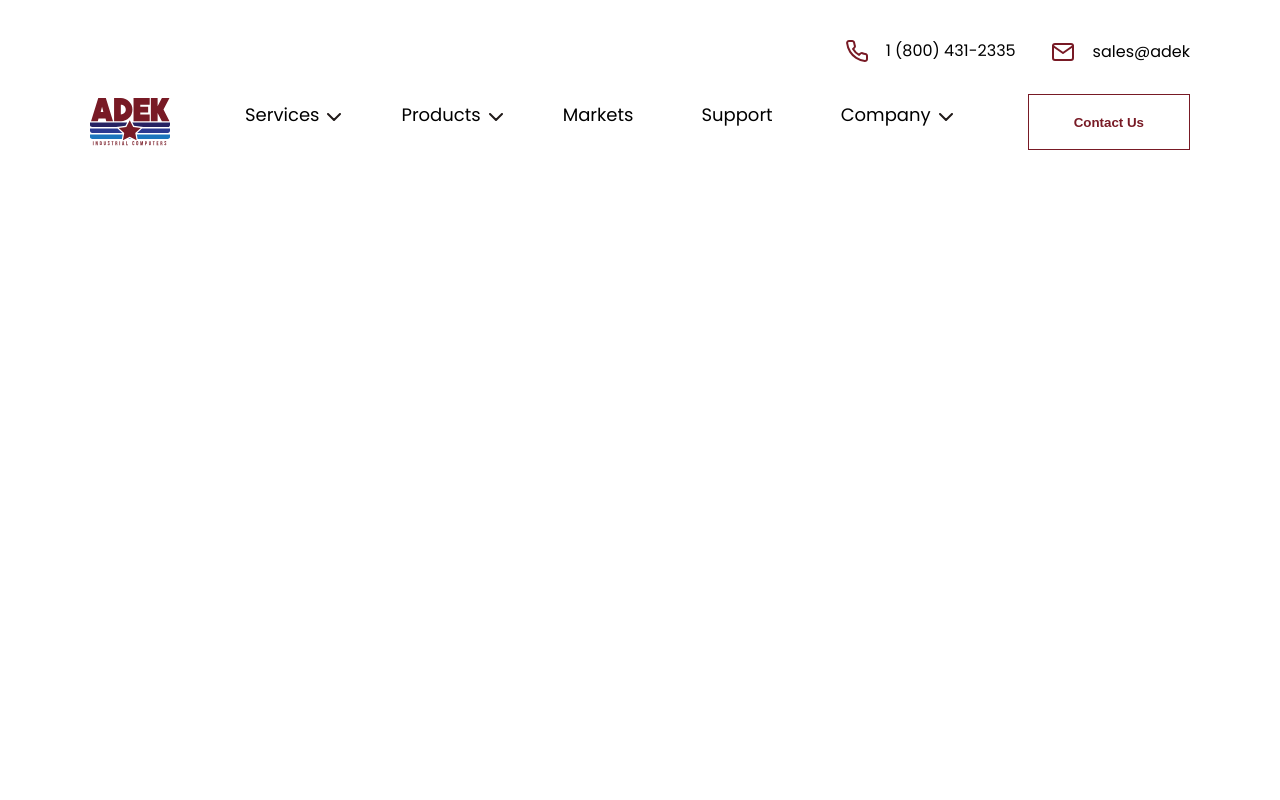
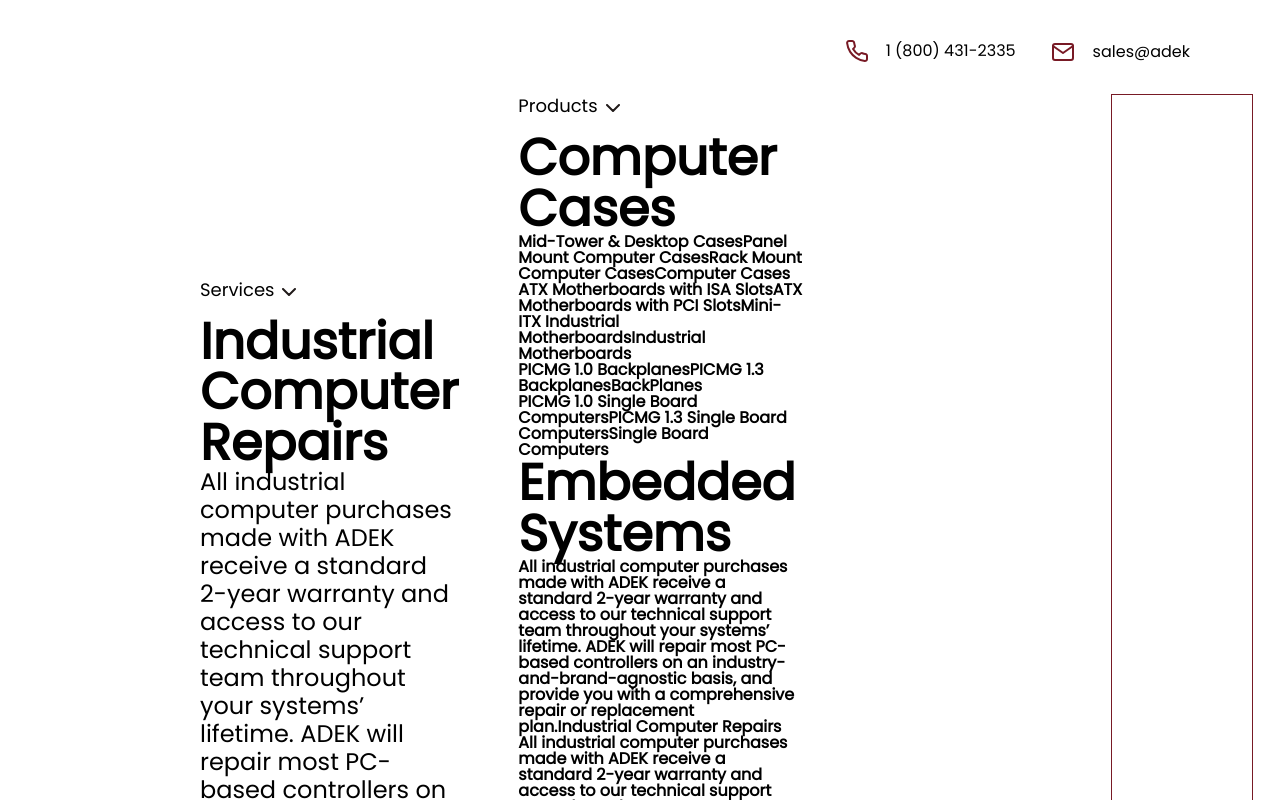
Before and after one commit to algomachine007/adek-css, a React (Create React App) app: page / in a window 1280 px wide. Shown: the top 800 px of the page. Built offline with nearby package versions, Linux system fonts and the light colour scheme.

Commit message:
Implementing the megamenu dropdowns

```diff
--- a/src/components/Navigation/BottomNavigation/Navigation.jsx
+++ b/src/components/Navigation/BottomNavigation/Navigation.jsx
@@ -2,13 +2,15 @@
 
 import IconComponent from '../../../Icons';
 import Button from '../../Button/Button';
-import Dropdown from '../../HeaderElements/Dropdown/Dropdown';
+// import Dropdown from '../../HeaderElements/Dropdown/Dropdown';
 import { Hamburger } from '../../HeaderElements/Hamburger/Hamburger';
 
 import styles from './navigation.module.scss';
 
 const Navigation = ({ buttonHeader, headerLinks }) => {
   const [menu, setMenu] = useState(false);
+
+  console.log('HeaderLinks', headerLinks);
 
   const handleMenuToggle = () => setMenu((p) => !p);
 
@@ -17,19 +19,69 @@
       <nav className={styles.wrapper}>
         <IconComponent name='logo' />
         <ul>
-          {headerLinks.map(({ title, icon, subLinks }, index) => (
+          {headerLinks.map(
+            ({ title, icon, content, contentMega, help }, index) => (
               <li key={`li-${index}`}>
                 <span>
                   <p> {title} </p>
                   <IconComponent name={icon} />
                 </span>
-              <div className={styles.dropdown}>
+
+                {Array.isArray(content) && (
+                  <div>
+                    {content.map((elem) => (
+                      <div>
+                        <h3>{elem.title}</h3>
+                        <h4>{elem.details}</h4>
+                      </div>
+                    ))}
+                  </div>
+                )}
+
+                {Array.isArray(contentMega) && (
+                  <div>
+                    {contentMega.map((elem) => {
+                      console.log('ELEM', elem);
+                      return (
+                        <div>
+                          <h3>{elem.link}</h3>
+
+                          {!elem.isTwoColumn
+                            ? elem.menuItem.menu.map((elem) => {
+                                console.log('MegaMenu', elem);
+                                return (
+                                  <div>
+                                    {elem.link}
+                                    {elem.details}
+                                    {elem.title}
+                                  </div>
+                                );
+                              })
+                            : elem.menuItem.map((elem) => {
+                                return (
+                                  <div>
+                                    {elem.link}
+                                    {elem.details}
+                                    {elem.title}
+                                  </div>
+                                );
+                              })}
+                        </div>
+                      );
+                    })}
+                  </div>
+                )}
+
+                {/* // create a component that when clicked would display the content */}
+
+                {/* <div className={styles.dropdown}>
                 {subLinks?.map(({ title, href }, index) => (
                   <Dropdown key={`sub-${index}`} link={title} url={href} />
                 ))}
-              </div>
+              </div> */}
               </li>
-          ))}
+            )
+          )}
         </ul>
 
         <Button className={styles.button} title={buttonHeader.title} />
--- a/src/data/index.js
+++ b/src/data/index.js
@@ -1,42 +1,128 @@
+// Models to be built:
+// 1. ItemsWithDetail(s): This model would be used to create a list of items that have an Icon, Title and Description. They would be referenced in the ColumnsDropdowns (TwoColumnsDropdown & MegaColumnsDropdown )
+
+//2. Help Center model : This model would be comprised of: a. Icon, b. Text and c. Email fields.
+
+//3. HeaderLinks model: This model would be composed of:
+
+//4. megaDropdown model: This model would be composed of:
+
+// build a content dropdown
+const TwoColumnsDropdown = [
+  // reference the ItemsWithDetail model
+  {
+    icon: 'headphone',
+    title: 'Industrial Computer Repairs',
+    details:
+      'All industrial computer purchases made with ADEK receive a standard 2-year warranty and access to our technical support team throughout your systems’ lifetime. ADEK will repair most PC-based controllers on an industry-and-brand-agnostic basis, and provide you with a comprehensive repair or replacement plan.',
+  },
+  {
+    icon: 'headphone',
+    title: 'OEM Services',
+    details:
+      'All industrial computer purchases made with ADEK receive a standard 2-year warranty and access to our technical support team throughout your systems’ lifetime. ADEK will repair most PC-based controllers on an industry-and-brand-agnostic basis, and provide you with a comprehensive repair or replacement plan.',
+  },
+];
+
+const MegaColumnsDropdown = {
+  link: 'Computer Cases',
+  menu: [
+    // reference the ItemsWithDetail model
+    {
+      icon: 'headphone',
+      title: 'Computer Cases',
+      details: [
+        'Mid-Tower & Desktop Cases',
+        'Panel Mount Computer Cases',
+        'Rack Mount Computer Cases',
+      ],
+    },
+    {
+      icon: 'headphone',
+      title: 'Industrial Motherboards',
+      details: [
+        'ATX Motherboards with ISA Slots',
+        'ATX Motherboards with PCI Slots',
+        'Mini-ITX Industrial Motherboards',
+      ],
+    },
+    {
+      icon: 'headphone',
+      title: 'BackPlanes',
+      details: ['PICMG 1.0 Backplanes', 'PICMG 1.3 Backplanes'],
+    },
+    {
+      icon: 'headphone',
+      title: 'Single Board Computers',
+      details: [
+        'PICMG 1.0 Single Board Computers',
+        'PICMG 1.3 Single Board Computers',
+      ],
+    },
+  ],
+};
+
+const megaDropdown = [
+  {
+    link: 'Computer Cases',
+    menuItem: MegaColumnsDropdown,
+    isTwoColumn: false,
+  },
+  {
+    link: 'Embedded Systems',
+    // reference: Use the 2Columns model here
+    menuItem: TwoColumnsDropdown,
+    isTwoColumn: true,
+  },
+  {
+    link: 'Industrial Computers',
+    // reference: Use the 2Columns model here
+    menuItem: TwoColumnsDropdown,
+    isTwoColumn: true,
+  },
+  {
+    link: 'Panel PCs & Monitors',
+    // reference: Use the 2Columns model here
+    menuItem: TwoColumnsDropdown,
+    isTwoColumn: true,
+  },
+];
+
+const HelpCenter = {
+  icon: 'cube',
+  text: 'Do you need help?',
+  email: 'sales@adek.com',
+};
+
 export const headerLinks = [
   {
     title: 'Services',
     icon: 'chevron',
     url: '/',
-    subLinks: [
-      { title: 'Request Refund', href: '/' },
-      { title: 'Buy Service', href: '/' },
-      { title: 'Sell Service', href: '/' },
-    ],
+    // reference: Use the 2Columns model here
+    content: TwoColumnsDropdown,
+    help: HelpCenter,
   },
   {
     title: 'Products',
     icon: 'chevron',
     url: '/',
-    subLinks: [
-      { title: 'Buy Product', href: '/' },
-      { title: 'Sell Product', href: '/' },
-      { title: 'Request Refund', href: '/' },
-    ],
+    contentMega: megaDropdown,
+    help: HelpCenter,
   },
   {
     title: 'Markets',
-    url: '/',
+    url: '/markets',
   },
   {
     title: 'Support',
-    url: '/',
-  },
-  {
-    title: 'Company',
-    icon: 'chevron',
-    url: '/',
-    subLinks: [{ title: 'Home', href: '/' }],
+    url: '/support',
   },
 ];
 
 export const buttonHeader = { title: 'Contact Us', url: '/path' };
 
+// This should reference a generic content model
 export const contactHeader = [
   { title: '1 (800) 431-2335', icon: 'phone' },
   { title: 'sales@adek', icon: 'mail' },
```
Also changed, not shown: src/data/contactUs.js (added), src/data/megaDropdown.js (added). Lines whose indentation alone changed are shown as unchanged.
